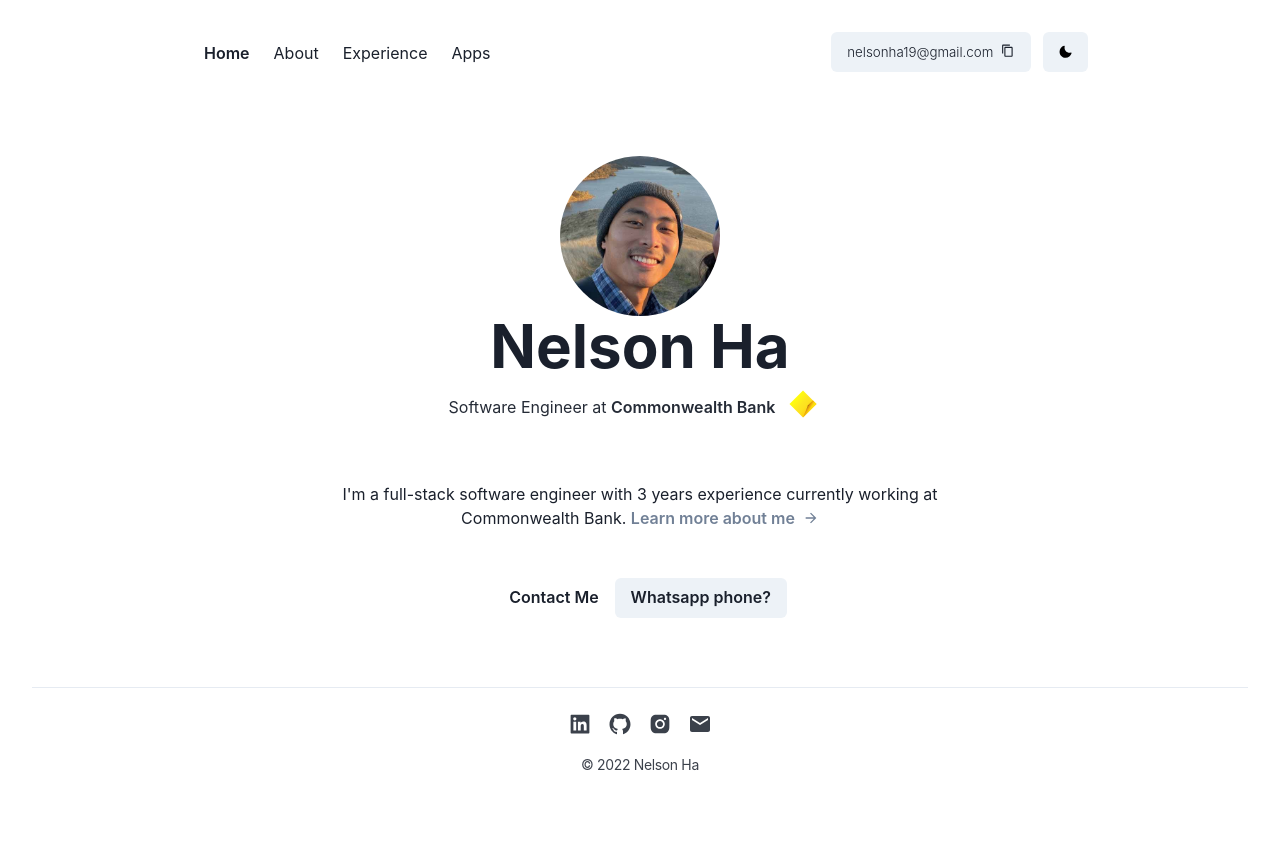
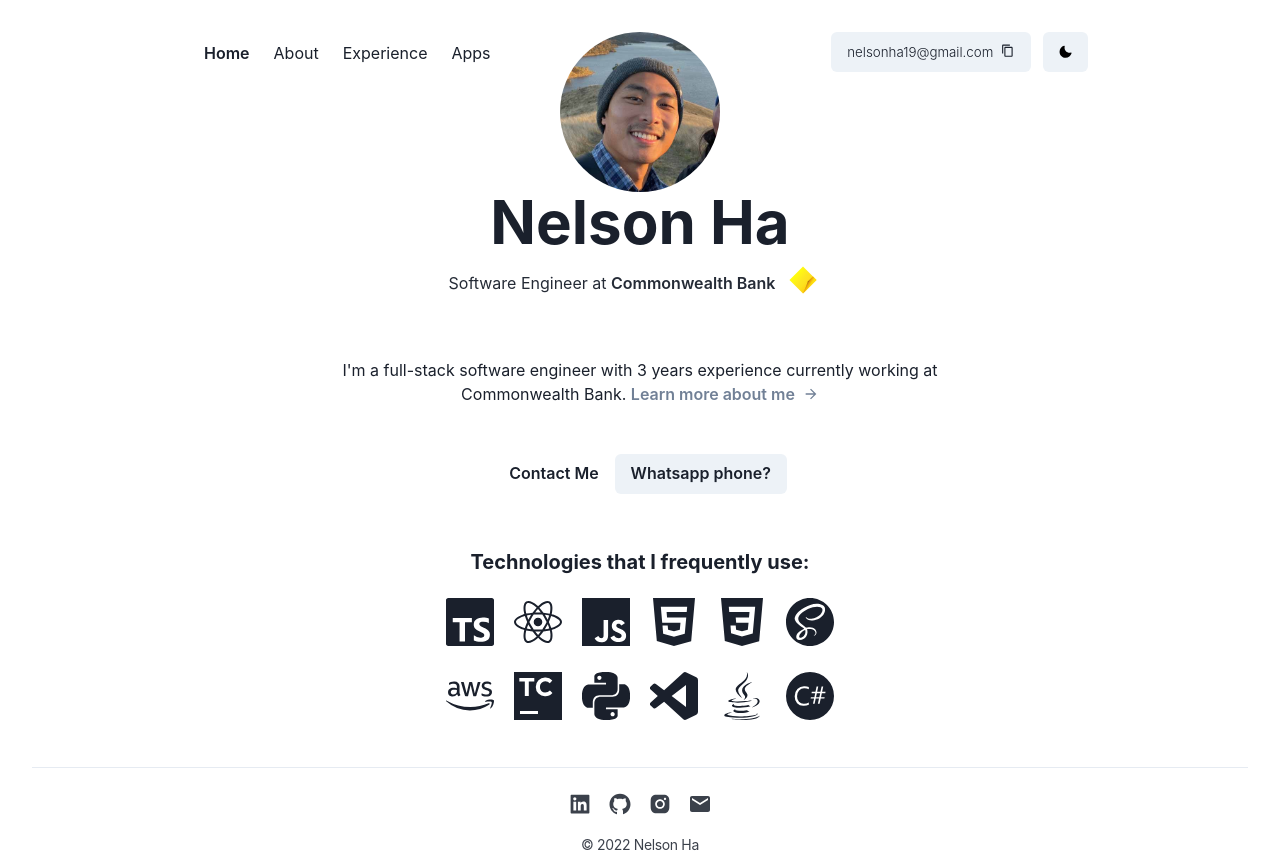
Before and after one commit to nelsonha19/portfolio, a Next.js app: page / in a window 1280 px wide. Before the commit the page ends 800 px from the top, so only its background shows below. Built offline with nearby package versions, Linux system fonts and the light colour scheme.

Commit message:
add technologies grid

```diff
--- /dev/null
+++ b/components/TechnologiesGrid/TechnologiesGrid.tsx
@@ -0,0 +1,25 @@
+import { SimpleGrid, Icon, Tooltip, Box } from '@chakra-ui/react';
+import React from 'react';
+import { IconBase, IconType } from 'react-icons';
+
+type Props = {
+	iconArray: { name: string; icon: IconType }[];
+	iconSize?: string | number;
+	gridGap?: string | number;
+};
+
+export default function TechnologiesGrid({ iconArray, iconSize = 10, gridGap = 1 }: Props) {
+	return (
+		<SimpleGrid columns={{ base: 3, sm: 4, md: 6 }} spacing={gridGap}>
+			{iconArray.map((icon) => {
+				return (
+					<Tooltip key={icon.name} label={icon.name} placement="auto-end" openDelay={300}>
+						<Box _hover={{ opacity: 0.8 }}>
+							<Icon as={icon.icon} w={iconSize} h={iconSize} />
+						</Box>
+					</Tooltip>
+				);
+			})}
+		</SimpleGrid>
+	);
+}
--- a/pages/index.tsx
+++ b/pages/index.tsx
@@ -1,14 +1,27 @@
-import { chakra, Flex, Heading, Image, Text, Button } from '@chakra-ui/react';
+import { chakra, Flex, Heading, Image, Text, Button, Icon } from '@chakra-ui/react';
 import { NextPage } from 'next';
 import Head from 'next/head';
 import NextImage from 'next/image';
 import styles from '../styles/Home.module.css';
 import Header from '../components/Header/Header';
 import Container from '../components/Container/Container';
-import { useEffect } from 'react';
 import useIsDarkMode from '../utils/useIsDarkMode';
 import { ArrowForwardIcon } from '@chakra-ui/icons';
 import Link from '../components/Link/Link';
+import TechnologiesGrid from '../components/TechnologiesGrid/TechnologiesGrid';
+import {
+	SiAwsamplify,
+	SiCsharp,
+	SiCss3,
+	SiHtml5,
+	SiJavascript,
+	SiPython,
+	SiSass,
+	SiTeamcity,
+	SiTypescript,
+	SiVisualstudiocode
+} from 'react-icons/si';
+import { FaAws, FaJava, FaReact } from 'react-icons/fa';
 
 const Home: NextPage = () => {
 	const Avatar = chakra(NextImage, {
@@ -16,6 +29,58 @@ const Home: NextPage = () => {
 	});
 
 	const isDark = useIsDarkMode();
+
+	const techs = [
+		{
+			name: 'Typescript',
+			icon: SiTypescript,
+			tooltipText: 'Typescript'
+		},
+		{
+			name: 'React',
+			icon: FaReact
+		},
+		{
+			name: 'Javascript',
+			icon: SiJavascript
+		},
+		{
+			name: 'Html',
+			icon: SiHtml5
+		},
+		{
+			name: 'css',
+			icon: SiCss3
+		},
+		{
+			name: 'sass',
+			icon: SiSass
+		},
+		{
+			name: 'aws',
+			icon: FaAws
+		},
+		{
+			name: 'teamcity',
+			icon: SiTeamcity
+		},
+		{
+			name: 'python',
+			icon: SiPython
+		},
+		{
+			name: 'vscode',
+			icon: SiVisualstudiocode
+		},
+		{
+			name: 'java',
+			icon: FaJava
+		},
+		{
+			name: 'dotnet',
+			icon: SiCsharp
+		}
+	];
 
 	return (
 		<div>
@@ -26,7 +91,14 @@ const Home: NextPage = () => {
 			</Head>
 			<Container>
 				<Flex className={styles.bioContainer} flexDir={'column'} alignItems={'center'} justify={'center'}>
-					<Flex flexDir={'column'} alignItems={'center'} py={10} h={'40%'} justify={'space-evenly'}>
+					<Flex
+						flexDir={'column'}
+						alignItems={'center'}
+						py={10}
+						mt={{ md: -20 }}
+						h={'40%'}
+						justify={'space-evenly'}
+					>
 						<Image
 							// className={isDark && 'grayscale'}
 							src="/avatar.jpg"
@@ -68,6 +140,12 @@ const Home: NextPage = () => {
 						<Button variant={'solid'}>Whatsapp phone?</Button>
 					</Flex>
 				</Flex>
+				<Flex flexDir={'column'} alignItems={'center'} justify={'space-between'} py={4} mt={10}>
+					<Heading as={'h3'} size={'md'} mb={6}>
+						Technologies that I frequently use:
+					</Heading>
+					<TechnologiesGrid iconArray={techs} iconSize={12} gridGap={'5'} />
+				</Flex>
 			</Container>
 		</div>
 	);
```
